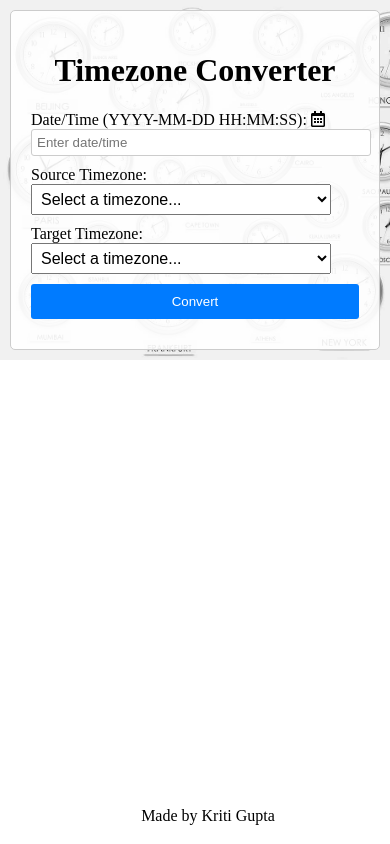
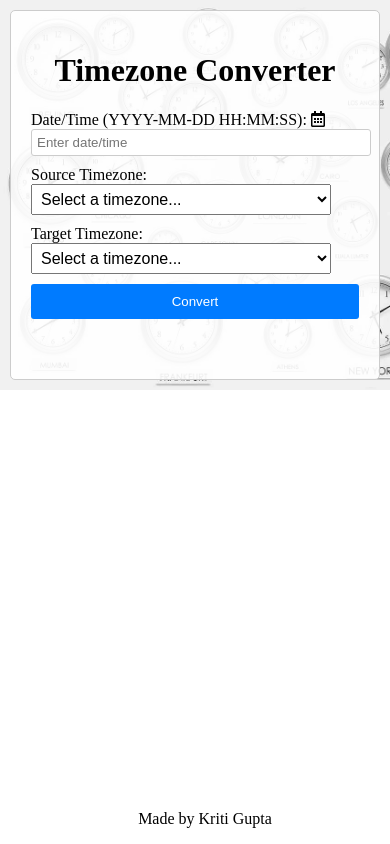
Before and after one commit to kritiguptasjsu/timezone-converter, a plain HTML site: page index.html in a window 390 px wide. Drawn offline with nearby package versions, Linux system fonts and the light colour scheme; a script that the page names is missing.

Commit message:
Add style fix for smaller screens

```diff
--- a/styles.css
+++ b/styles.css
@@ -57,7 +57,6 @@ select {
 .footer {
     background-color: rgba(255, 255, 255, 0.7);
     color: #000;
-    padding: 5px;
     text-align: center;
     position: fixed;
     bottom: 0;
@@ -65,8 +64,8 @@ select {
 }
 
 @media only screen and (max-width: 600px) {
-    .footer{
-        padding: 3px;
+    .container{
+        padding-bottom: 50px;
         overflow: auto;
     }
 }
```
